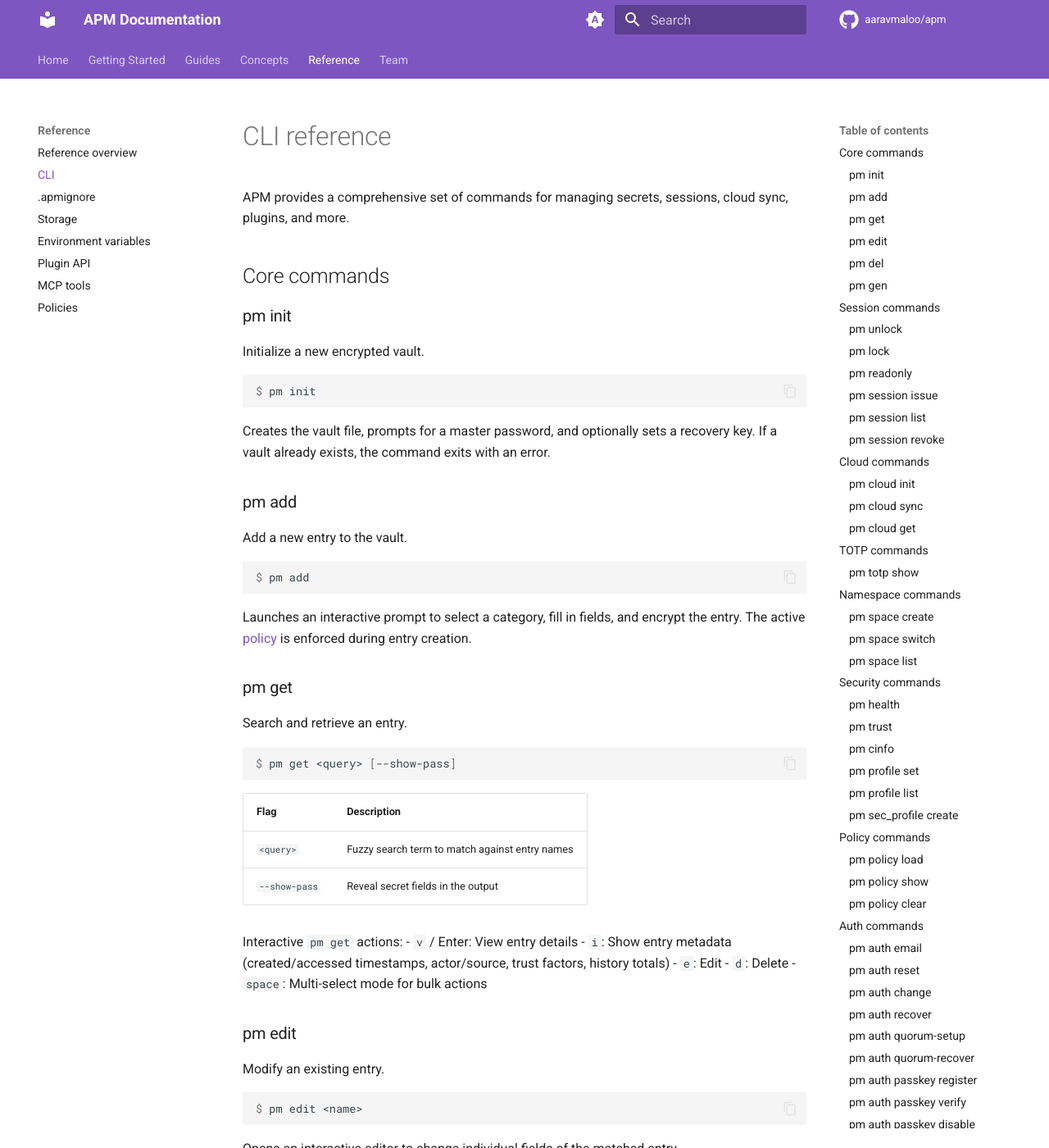
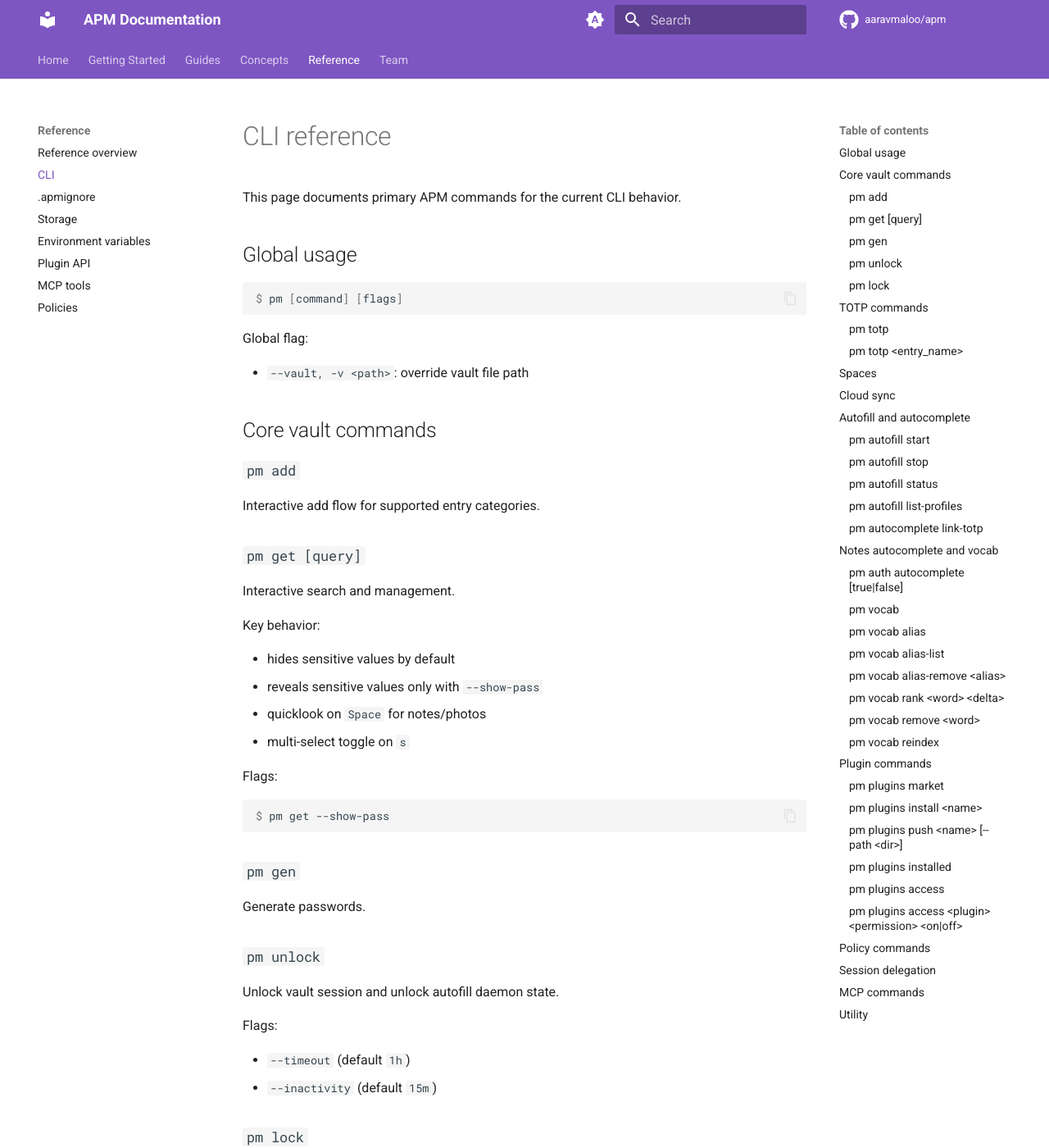
Before and after one commit to aaravmaloo/apm, an MkDocs documentation site: the page built from docs/reference/cli.md, in a window 1280 px wide and 1400 px high. Shown: the whole window at 82% size. Built offline with MkDocs 1.6.1 and Material for MkDocs 9.7.7, drawn with Linux system fonts in a browser that asks for light colours; comment, search, counter and statistics services are not loaded; some of the changed text lies outside the part shown.

Commit message:
update cli docs

````diff
--- a/docs/reference/cli.md
+++ b/docs/reference/cli.md
@@ -1,518 +1,196 @@
 # CLI reference
 
-APM provides a comprehensive set of commands for managing secrets, sessions, cloud sync, plugins,
-and more.
+This page documents primary APM commands for the current CLI behavior.
 
-## Core commands
-
-### pm init
-
-Initialize a new encrypted vault.
+## Global usage
 
 ```console
-$ pm init
+$ pm [command] [flags]
 ```
 
-Creates the vault file, prompts for a master password, and optionally sets a recovery key. If a
-vault already exists, the command exits with an error.
+Global flag:
 
-### pm add
+- `--vault, -v <path>`: override vault file path
 
-Add a new entry to the vault.
+## Core vault commands
+
+### `pm add`
+
+Interactive add flow for supported entry categories.
+
+### `pm get [query]`
+
+Interactive search and management.
+
+Key behavior:
+
+- hides sensitive values by default
+- reveals sensitive values only with `--show-pass`
+- quicklook on `Space` for notes/photos
+- multi-select toggle on `s`
+
+Flags:
 
 ```console
-$ pm add
+$ pm get --show-pass
 ```
 
-Launches an interactive prompt to select a category, fill in fields, and encrypt the entry. The
-active [policy](../concepts/policy-engine.md) is enforced during entry creation.
+### `pm gen`
 
-### pm get
+Generate passwords.
 
-Search and retrieve an entry.
+### `pm unlock`
 
-```console
-$ pm get <query> [--show-pass]
-```
+Unlock vault session and unlock autofill daemon state.
 
-| Flag          | Description                                    |
-| :------------ | :--------------------------------------------- |
-| `<query>`     | Fuzzy search term to match against entry names |
-| `--show-pass` | Reveal secret fields in the output             |
+Flags:
 
-Interactive `pm get` actions:
-- `v` / Enter: View entry details
-- `i`: Show entry metadata (created/accessed timestamps, actor/source, trust factors, history totals)
-- `e`: Edit
-- `d`: Delete
-- `space`: Multi-select mode for bulk actions
+- `--timeout` (default `1h`)
+- `--inactivity` (default `15m`)
 
-### pm edit
+### `pm lock`
 
-Modify an existing entry.
-
-```console
-$ pm edit <name>
-```
-
-Opens an interactive editor to change individual fields of the matched entry.
-
-### pm del
-
-Delete an entry permanently.
-
-```console
-$ pm del <name>
-```
-
-Prompts for confirmation before removing the entry from the vault.
-
-### pm gen
-
-Generate a high-entropy random password.
-
-```console
-$ pm gen
-```
-
-Produces a cryptographically secure password and copies it to the clipboard.
-
-## Session commands
-
-### pm unlock
-
-Start a new session by entering the master password.
-
-```console
-$ pm unlock
-```
-
-Derives encryption keys, validates them, and caches the session for subsequent commands.
-
-### pm lock
-
-Terminate the active session and wipe keys from memory.
-
-```console
-$ pm lock
-```
-
-### pm readonly
-
-Toggle read-only mode for the current session.
-
-```console
-$ pm readonly
-```
-
-### pm session issue
-
-Issue an ephemeral, context-bound session token for delegated access.
-
-```console
-$ pm session issue --ttl 15m --scope read --agent mcp
-```
-
-### pm session list
-
-List active ephemeral sessions.
-
-```console
-$ pm session list
-```
-
-### pm session revoke
-
-Revoke an ephemeral session immediately.
-
-```console
-$ pm session revoke <id>
-```
-
-## Cloud commands
-
-### pm cloud init
-
-Initialize a cloud sync provider.
-
-```console
-$ pm cloud init <provider>
-```
-
-| Argument     | Description                             |
-| :----------- | :-------------------------------------- |
-| `<provider>` | `gdrive`, `github`, `dropbox`, or `all` |
-
-During Drive/Dropbox setup, APM asks whether you consent to storing a retrieval-key hash in cloud
-metadata.
-
-### pm cloud sync
-
-Upload the encrypted vault to configured provider(s).
-
-```console
-$ pm cloud sync [gdrive|github|dropbox]
-```
-
-### pm cloud get
-
-Download vault data from cloud and resolve whole-vault conflicts interactively.
-
-```console
-$ pm cloud get [gdrive|github|dropbox] [retrieval_key|file_id|repo|path]
-```
+Lock vault session and autofill daemon state.
 
 ## TOTP commands
 
-### pm totp show
+### `pm totp`
 
-Generate and display a TOTP code with a live countdown.
+Interactive TOTP list with copy support.
 
-```console
-$ pm totp show
-```
+Controls:
 
-## Namespace commands
+- `Enter`: copy selected code
+- `1-9`: quick copy by index
+- `Shift+Up/Shift+Down`: reorder entries
 
-### pm space create
+### `pm totp <entry_name>`
 
-Create a new namespace.
+Copy matching TOTP code directly.
 
-```console
-$ pm space create <name>
-```
+## Spaces
 
-### pm space switch
+- `pm space list`
+- `pm space create <name>`
+- `pm space switch <name>`
+- `pm space remove <name>`
 
-Switch to a different namespace.
+## Cloud sync
 
-```console
-$ pm space switch <name>
-```
+- `pm cloud init`
+- `pm cloud sync`
+- `pm cloud autosync`
+- `pm cloud get`
+- `pm cloud reset`
 
-### pm space list
+Cloud upload payloads are filtered by `.apmignore` if present.
 
-List all available namespaces.
+## Autofill and autocomplete
 
-```console
-$ pm space list
-```
+### `pm autofill start`
 
-## Security commands
+Start Windows/system autofill daemon.
 
-### pm health
+### `pm autofill stop`
 
-Run a vault health audit against the active policy.
+Stop daemon.
 
-```console
-$ pm health
-```
+### `pm autofill status`
 
-### pm trust
+Show daemon status.
 
-Show per-secret trust scores and risk reasons.
+### `pm autofill list-profiles`
 
-```console
-$ pm trust
-```
+List profiles known by daemon.
 
-### pm cinfo
+### `pm autocomplete link-totp`
 
-Display cryptographic parameters for the current vault.
+Link domain to existing TOTP entry id for intelligent OTP autofill.
 
-```console
-$ pm cinfo
-```
+## Notes autocomplete and vocab
 
-### pm profile set
+### `pm auth autocomplete [true|false]`
 
-Switch the security profile.
+Enable/disable notes autocomplete indexing.
 
-```console
-$ pm profile set <profile>
-```
+### `pm vocab`
 
-### pm profile list
+Show vocabulary words and alias state.
 
-List available security profiles.
+### `pm vocab alias`
 
-```console
-$ pm profile list
-```
+Create/update an alias.
 
-### pm sec_profile create
+### `pm vocab alias-list`
 
-Create a custom security profile with specific Argon2id parameters.
+List aliases.
 
-```console
-$ pm sec_profile create
-```
+### `pm vocab alias-remove <alias>`
+
+Remove alias.
+
+### `pm vocab rank <word> <delta>`
+
+Adjust rank manually.
+
+### `pm vocab remove <word>`
+
+Delete vocab word.
+
+### `pm vocab reindex`
+
+Rebuild vocabulary index from notes.
+
+## Plugin commands
+
+APM plugins use legacy `plugin.json` manifests.
+
+### `pm plugins market`
+
+List marketplace plugins.
+
+### `pm plugins install <name>`
+
+Install plugin from marketplace.
+
+### `pm plugins push <name> [--path <dir>]`
+
+Publish local `plugin.json` plugin directory to marketplace.
+
+### `pm plugins installed`
+
+List locally loaded plugins.
+
+### `pm plugins access`
+
+Show plugin permissions and ON/OFF states.
+
+### `pm plugins access <plugin> <permission> <on|off>`
+
+Toggle one permission override.
 
 ## Policy commands
 
-### pm policy load
+- `pm policy load <file>`
+- `pm policy show`
+- `pm policy clear`
 
-Load a YAML policy file.
+## Session delegation
 
-```console
-$ pm policy load <path>
-```
-
-### pm policy show
-
-Display the active policy.
-
-```console
-$ pm policy show
-```
-
-### pm policy clear
-
-Remove the active policy.
-
-```console
-$ pm policy clear
-```
-
-## Auth commands
-
-### pm auth email
-
-Register or update the recovery email address with inbox ownership verification.
-
-```console
-$ pm auth email user@example.com
-```
-
-Flow:
-- Sends a 6-digit verification code to the target email.
-- Requires the code in-terminal before the address is stored.
-- Generates and displays a new recovery key after successful verification.
-- Sends styled HTML emails (with plaintext fallback) for verification and security alerts.
-
-### pm auth reset
-
-Reset the master password (requires the current password).
-
-```console
-$ pm auth reset
-```
-
-### pm auth change
-
-Change the master password.
-
-```console
-$ pm auth change
-```
-
-### pm auth recover
-
-Initiate the recovery flow.
-
-```console
-$ pm auth recover
-```
-
-Recovery sequence:
-- Confirm registered recovery email.
-- Receive a 6-digit verification code by email.
-- Verify recovery key first.
-- Enter the email code.
-- If configured, complete passkey or one-time recovery code challenge.
-- All recovery email notifications use the unified APM HTML template (plus plaintext fallback).
-
-If configured, recovery now supports additional factors:
-- WebAuthn passkey verification
-- One-time recovery codes
-
-### pm auth quorum-setup
-
-Configure threshold recovery shares for multi-party recovery.
-
-```console
-$ pm auth quorum-setup --threshold 2 --shares 3
-```
-
-If your vault cannot auto-resolve the recovery key, provide it explicitly:
-
-```console
-$ pm auth quorum-setup --threshold 2 --shares 3 --key "R9H4-R8F6-JSPC-6749"
-```
-
-### pm auth quorum-recover
-
-Recover using trustee shares instead of a single recovery key holder.
-
-```console
-$ pm auth quorum-recover
-```
-
-### pm auth passkey register
-
-Register a WebAuthn passkey for recovery.
-
-```console
-$ pm auth passkey register
-```
-
-Requires:
-- A browser on the same machine
-- A platform authenticator (e.g., Windows Hello / Touch ID) or security key
-
-### pm auth passkey verify
-
-Verify the configured recovery passkey.
-
-```console
-$ pm auth passkey verify
-```
-
-### pm auth passkey disable
-
-Disable passkey recovery factor.
-
-```console
-$ pm auth passkey disable
-```
-
-### pm auth codes generate
-
-Generate one-time recovery codes.
-
-```console
-$ pm auth codes generate --count 10
-```
-
-### pm auth codes status
-
-Show remaining one-time recovery codes.
-
-```console
-$ pm auth codes status
-```
+- `pm session issue`
+- `pm session list`
+- `pm session revoke <id>`
 
 ## MCP commands
 
-### pm mcp serve
+- `pm mcp token`
+- `pm mcp serve`
+- `pm mcp config`
 
-Start the MCP server.
+## Utility
 
-```console
-$ pm mcp serve --token <token>
-```
-
-### pm mcp token
-
-Generate a new MCP access token with selected permission scopes.
-
-```console
-$ pm mcp token
-```
-
-### pm mcp config
-
-Display a copy-pasteable MCP client configuration snippet.
-
-```console
-$ pm mcp config
-```
-
-## Plugin commands
-
-### pm plugins add
-
-Install a plugin from the marketplace.
-
-```console
-$ pm plugins add <name>
-```
-
-### pm plugins local
-
-Load a plugin from a local directory.
-
-```console
-$ pm plugins local <path>
-```
-
-### pm plugins list
-
-List installed plugins.
-
-```console
-$ pm plugins list
-```
-
-### pm plugins push
-
-Push a local or installed plugin to the Google Drive marketplace.
-
-```console
-$ pm plugins push <name> [--path <local-plugin-dir>]
-```
-
-### pm plugins remove
-
-Uninstall a plugin.
-
-```console
-$ pm plugins remove <name>
-```
-
-## Import / Export commands
-
-### pm import
-
-Import entries from an external file.
-
-```console
-$ pm import <path>
-```
-
-### pm export
-
-Export vault entries.
-
-```console
-$ pm export [--format <format>] [--encrypted]
-```
-
-| Flag          | Description                        |
-| :------------ | :--------------------------------- |
-| `--format`    | Output format: `json` or `csv`     |
-| `--encrypted` | Export as an encrypted APM archive |
-
-## Utility commands
-
-### pm setup
-
-Launch the interactive first-time setup wizard.
-
-```console
-$ pm setup
-```
-
-### pm audit
-
-View the tamper-evident audit log.
-
-```console
-$ pm audit
-```
-
-### pm version
-
-Display the installed APM version.
-
-```console
-$ pm version
-```
-
-### pm help
-
-Display help for any command.
-
-```console
-$ pm help [command]
-```
+- `pm info`
+- `pm health`
+- `pm trust`
+- `pm update`
+- `pm setup`
````
